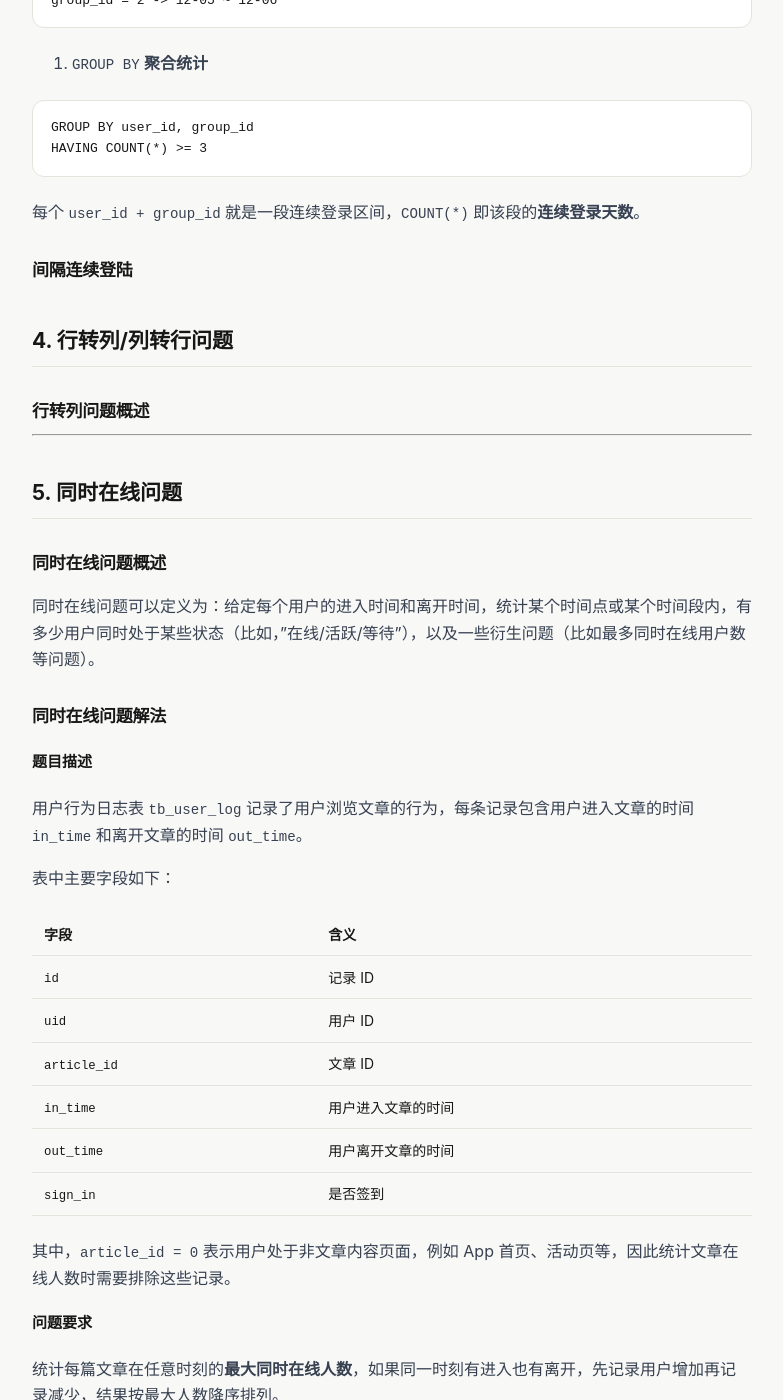
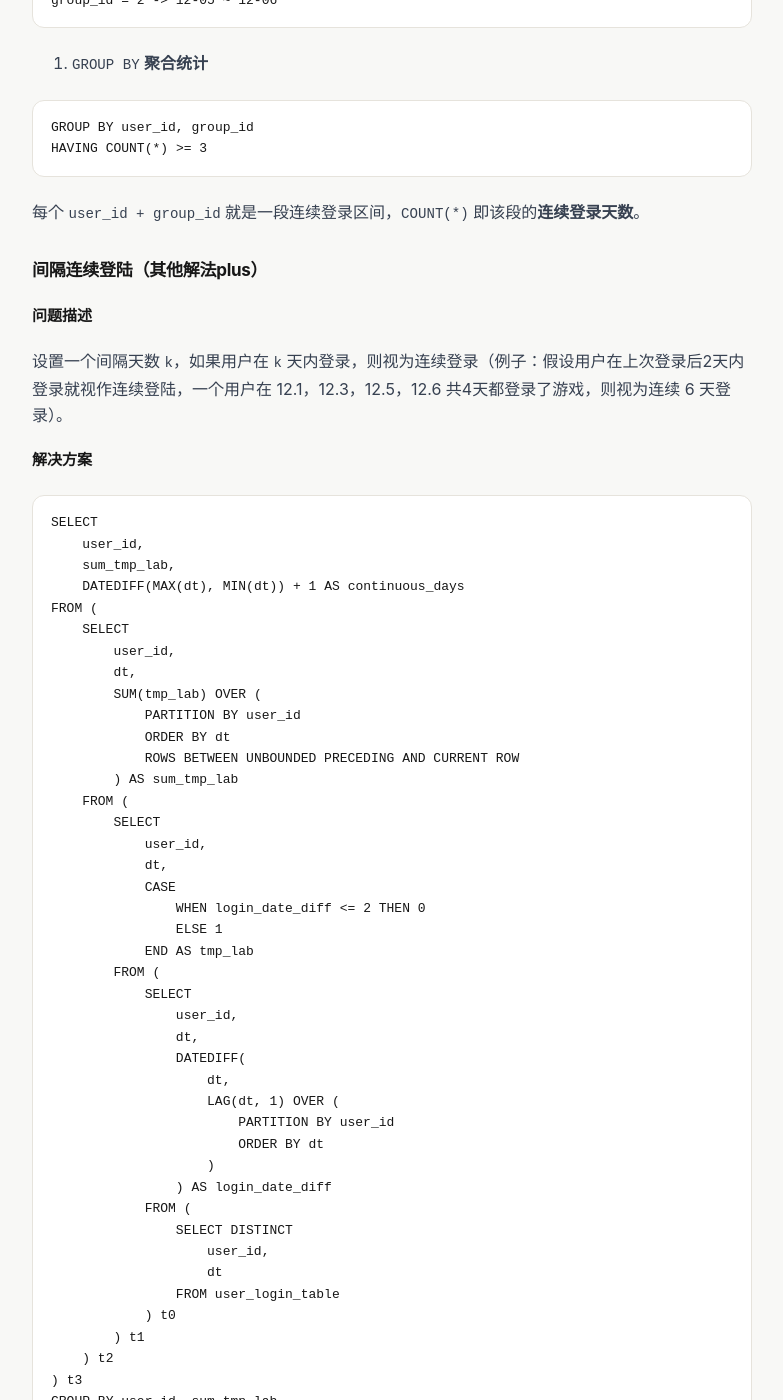
Before and after one commit to JiaheLing/jiaheling.github.io, a Jekyll site: the page built from notes/data-engineering/part-1-code/02-sql.md, in a window 1280 px wide and 1400 px high, scrolled down 19730 px. Shown: the whole window, without its empty margins (218-1001 px from the left). Built offline with Jekyll 4.4.1, drawn with Linux system fonts in a browser that asks for light colours; some of the changed text lies outside the part shown.

Commit message:
update sql

````diff
--- a/notes/data-engineering/part-1-code/02-sql.md
+++ b/notes/data-engineering/part-1-code/02-sql.md
@@ -822,7 +822,180 @@ HAVING COUNT(*) >= 3
 
 每个 `user_id + group_id` 就是一段连续登录区间，`COUNT(*)` 即该段的**连续登录天数**。
 
-### 间隔连续登陆
+### 间隔连续登陆（其他解法plus）
+
+#### 问题描述
+
+设置一个间隔天数 `k`，如果用户在 `k` 天内登录，则视为连续登录（例子：假设用户在上次登录后2天内登录就视作连续登陆，一个用户在 12.1，12.3，12.5，12.6 共4天都登录了游戏，则视为连续 6 天登录）。
+
+#### 解决方案
+
+```sql
+SELECT
+    user_id,
+    sum_tmp_lab,
+    DATEDIFF(MAX(dt), MIN(dt)) + 1 AS continuous_days
+FROM (
+    SELECT
+        user_id,
+        dt,
+        SUM(tmp_lab) OVER (
+            PARTITION BY user_id
+            ORDER BY dt
+            ROWS BETWEEN UNBOUNDED PRECEDING AND CURRENT ROW
+        ) AS sum_tmp_lab
+    FROM (
+        SELECT
+            user_id,
+            dt,
+            CASE
+                WHEN login_date_diff <= 2 THEN 0
+                ELSE 1
+            END AS tmp_lab
+        FROM (
+            SELECT
+                user_id,
+                dt,
+                DATEDIFF(
+                    dt,
+                    LAG(dt, 1) OVER (
+                        PARTITION BY user_id
+                        ORDER BY dt
+                    )
+                ) AS login_date_diff
+            FROM (
+                SELECT DISTINCT
+                    user_id,
+                    dt
+                FROM user_login_table
+            ) t0
+        ) t1
+    ) t2
+) t3
+GROUP BY user_id, sum_tmp_lab
+HAVING DATEDIFF(MAX(dt), MIN(dt)) + 1 >= 6;
+```
+
+1. **去重**：保证一个用户一天只有一条登录记录。
+
+```sql
+SELECT DISTINCT
+    user_id,
+    dt
+FROM user_login_table
+```
+
+2. `LAG() + DATEDIFF()` **计算相邻两次登录的日期差**。
+
+```sql
+DATEDIFF(
+    dt,
+    LAG(dt, 1) OVER (
+        PARTITION BY user_id
+        ORDER BY dt
+    )
+) AS login_date_diff
+```
+
+例如：
+
+| dt    | 上次登录  | login_date_diff |
+| ----- | ----- | --------------: |
+| 12-01 | NULL  |            NULL |
+| 12-03 | 12-01 |               2 |
+| 12-05 | 12-03 |               2 |
+| 12-06 | 12-05 |               1 |
+
+3. `CASE WHEN` **判断是否超过允许的间隔**。
+
+普通连续登录：
+
+```sql
+CASE
+    WHEN login_date_diff = 1 THEN 0
+    ELSE 1
+END
+```
+
+允许间隔一天：
+
+```sql
+CASE
+    WHEN login_date_diff <= 2 THEN 0
+    ELSE 1
+END AS tmp_lab
+```
+
+也就是：
+
+```text
+日期差 <= 2 -> 仍然连续 -> 0
+日期差 > 2  -> 连续中断 -> 1
+```
+
+4. `SUM()` **累计生成连续区间编号**。
+
+```sql
+SUM(tmp_lab) OVER (
+    PARTITION BY user_id
+    ORDER BY dt
+    ROWS BETWEEN UNBOUNDED PRECEDING AND CURRENT ROW
+) AS sum_tmp_lab
+```
+
+例如：
+
+| dt    | login_date_diff | tmp_lab | sum_tmp_lab |
+| ----- | --------------: | ------: | ----------: |
+| 12-01 |            NULL |       1 |           1 |
+| 12-03 |               2 |       0 |           1 |
+| 12-05 |               2 |       0 |           1 |
+| 12-06 |               1 |       0 |           1 |
+
+因此这 4 条记录属于同一个连续区间。
+
+5. `GROUP BY` **聚合计算连续天数**。
+
+```sql
+GROUP BY user_id, sum_tmp_lab
+```
+
+普通连续登录可以直接：
+
+```sql
+COUNT(*)
+```
+
+但是间隔连续登录**不能使用 `COUNT(*)`**。
+
+因为：
+
+```text
+登录日期：12-01、12-03、12-05、12-06
+
+COUNT(*) = 4
+```
+
+但题目认为这一段其实算作连续登陆6天；所以需要计算日期跨度（12-06 - 12-01 + 1 = 6天）：
+
+```sql
+DATEDIFF(MAX(dt), MIN(dt)) + 1
+```
+
+因此间隔连续登录的核心区别是：
+
+```text
+普通连续登录：
+login_date_diff = 1
+COUNT(*)
+
+间隔一天也连续：
+login_date_diff <= 2
+DATEDIFF(MAX(dt), MIN(dt)) + 1
+```
+
+### 题型分类
+
 
 
 
````
